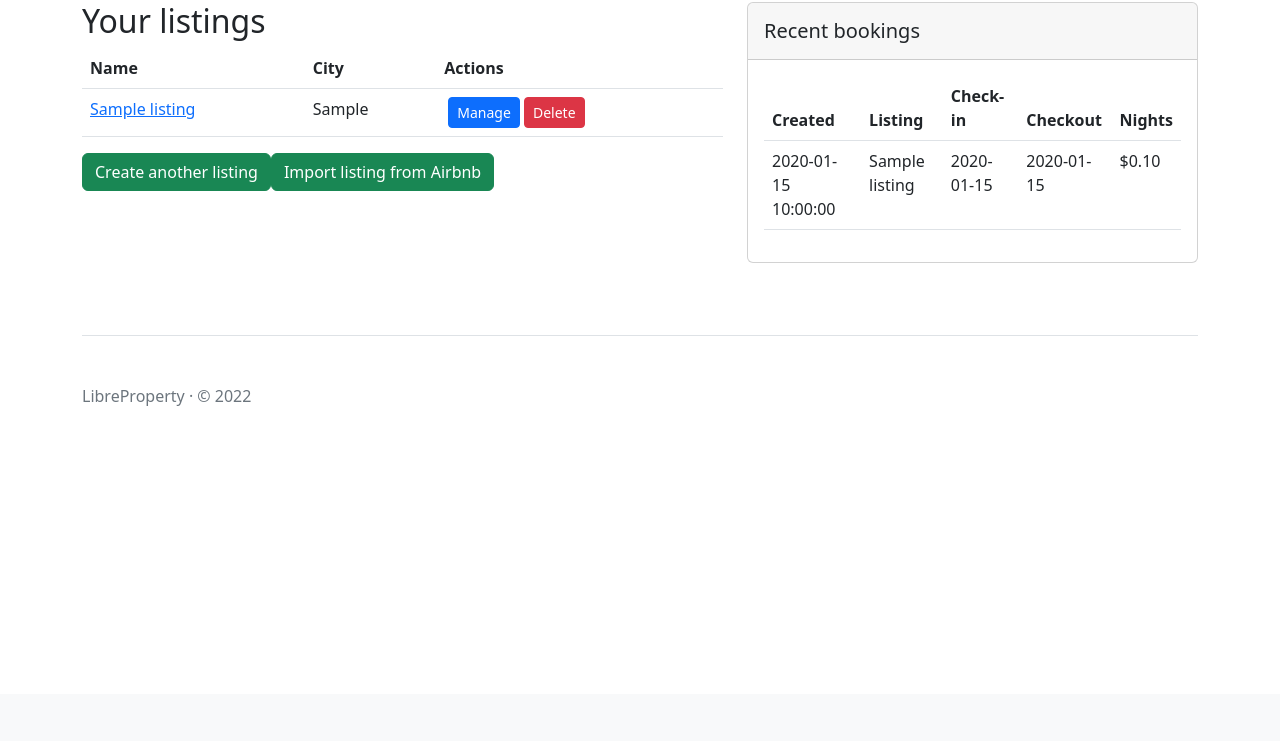
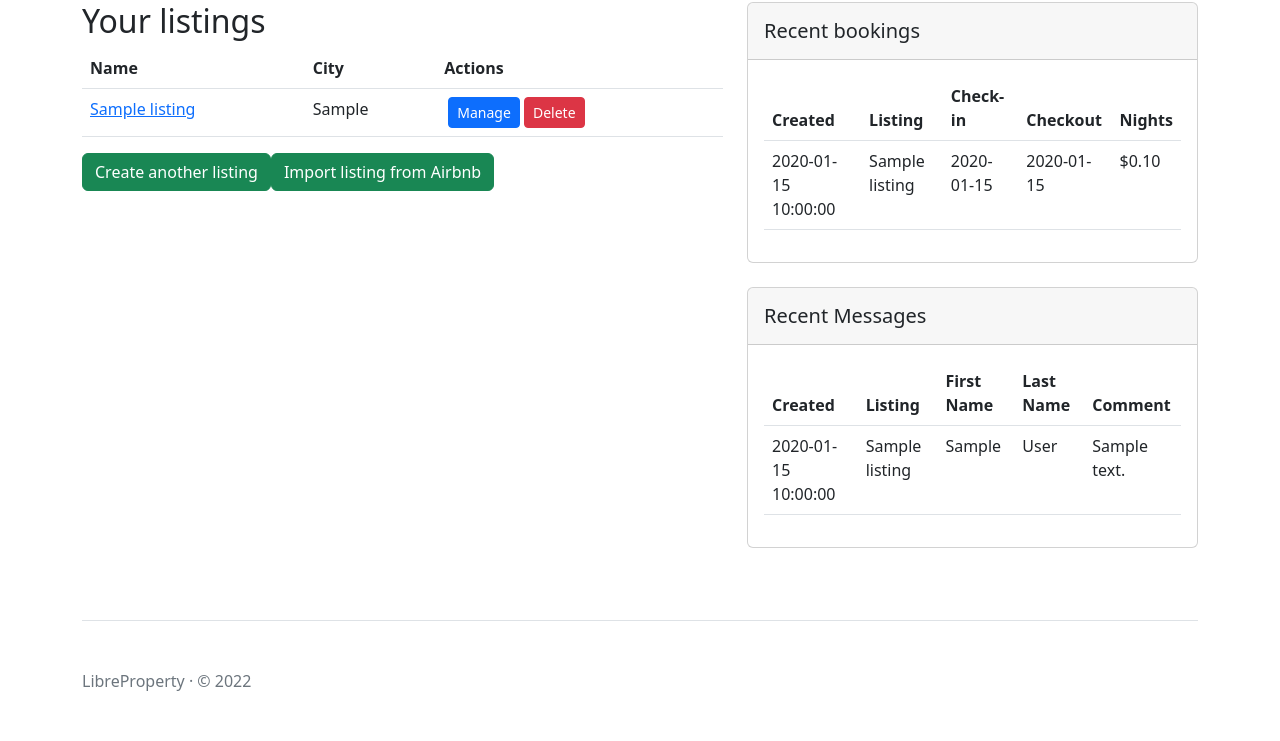
Before and after one commit to LibreProperty/LibreProperty, a Flask app: page /dashboard/ in a window 1280 px wide. Shown: the part 106-847 px from the top of the page. Before the commit the page ends 512 px from the top, so only its background shows below. Run offline with Flask 3, Linux system fonts and the light colour scheme; a user stored in the database is signed in; tables that the repository leaves empty hold one stand-in row (values such as "Sample post").

Commit message:
add card on dashboard with recent messages

```diff
--- a/libreproperty/auth/models.py
+++ b/libreproperty/auth/models.py
@@ -3,7 +3,7 @@ from flask_login import UserMixin
 from sqlalchemy.sql import func
 
 from libreproperty.db import db
-from libreproperty.models import Listing, Booking
+from libreproperty.models import Listing, Booking, Message
 
 
 class User(db.Model, UserMixin):
@@ -38,3 +38,10 @@ class User(db.Model, UserMixin):
             db.select(Booking).join(Listing).filter_by(user_id=self.id).join(User)
             .order_by(Booking.created_on.desc()).limit(10)
         ).scalars().all()
+
+    @property
+    def messages(self):
+        return db.session.execute(
+            db.select(Message).join(Listing).filter_by(user_id=self.id).join(User)
+            .order_by(Message.created_on.desc()).limit(10)
+        ).scalars().all()
--- a/libreproperty/dashboard/templates/dashboard/index.html
+++ b/libreproperty/dashboard/templates/dashboard/index.html
@@ -59,6 +59,7 @@
             {% endif %}
         </div>
         <div class="col-5 d-none d-sm-block">
+
             <div class="card mb-4">
                 <div class="card-header py-3">
                     <h5 class="mb-0">Recent bookings</h5>
@@ -86,7 +87,39 @@
                         {% endfor %}
                     </table>
                     {% else %}
-                    <p>There are no bookings yet in any of your listings, but don't give up hope. You might get one soon.</p>
+                    <p>There are no bookings yet in any of your listings, but don't give up hope. You might get one
+                        soon.</p>
+                    {% endif %}
+                </div>
+            </div>
+            <div class="card mb-4">
+                <div class="card-header py-3">
+                    <h5 class="mb-0">Recent Messages</h5>
+                </div>
+                <div class="card-body">
+                    {% if current_user.messages|length > 0 %}
+                    <table class="table table-hover">
+                        <thead>
+                        <tr>
+                            <th scope="col">Created</th>
+                            <th scope="col">Listing</th>
+                            <th scope="col">First Name</th>
+                            <th scope="col">Last Name</th>
+                            <th scope="col">Comment</th>
+                        </tr>
+                        </thead>
+                        {% for message in current_user.messages %}
+                        <tr>
+                            <td>{{ message.created_on }}</td>
+                            <td>{{ message.listing.title }}</td>
+                            <td>{{ message.first_name }}</td>
+                            <td>{{ message.last_name }}</td>
+                            <td>{{ message.comments|truncate(36) }}</td>
+                        </tr>
+                        {% endfor %}
+                    </table>
+                    {% else %}
+                    <p>There are no messages yet in any of your listings yet.</p>
                     {% endif %}
                 </div>
             </div>
```
